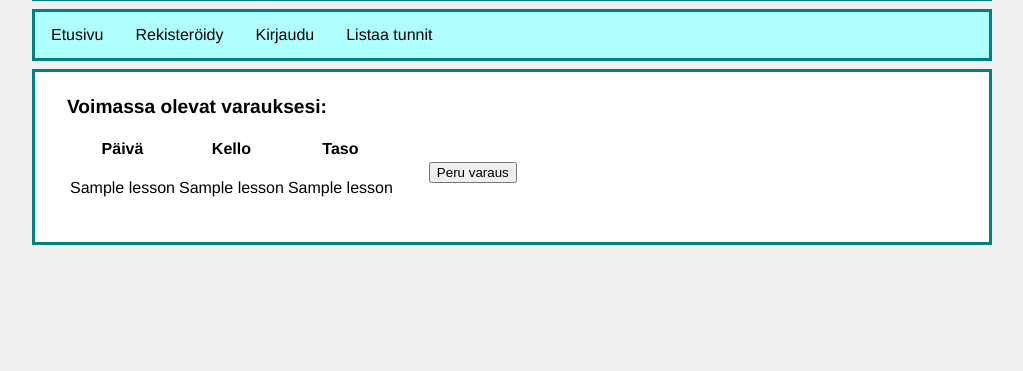
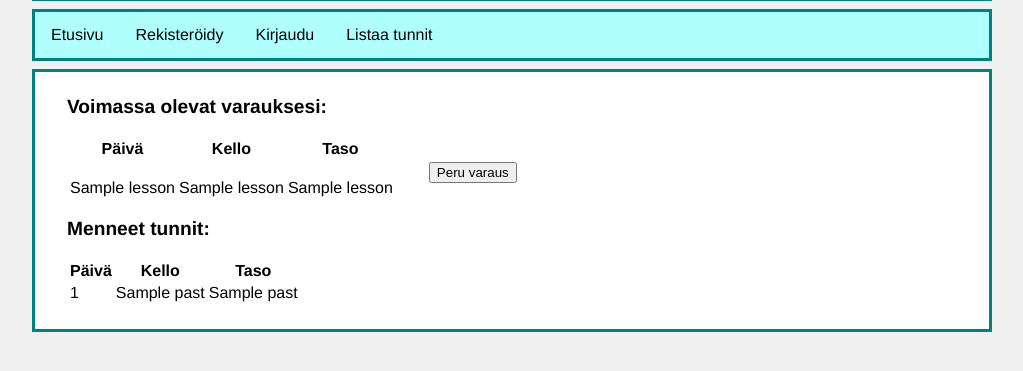
Before and after one commit to lautsar/tsoha2020, a Flask app: template templates/reservations.html in a window 1280 px wide. Shown: the part 324-695 px from the top of the page, without its empty margins (128-1151 px from the left). Run offline with Flask 2, Linux system fonts and the light colour scheme; the template is opened without the code that fills it: most values are stand-ins (such as "Sample title", 1, 10 or a date in 2020).

Commit message:
Show past reservations

```diff
--- a/templates/reservations.html
+++ b/templates/reservations.html
@@ -24,4 +24,21 @@
     </tr>
 {% endfor %}
 </table>
+
+<h3>Menneet tunnit:</h3>
+
+<table>
+    <tr>
+        <th>Päivä</th>
+        <th>Kello</th>
+        <th>Taso</th>
+    </tr>
+{% for past in past %}
+    <tr>
+        <td>{{ past[0] }}</td>
+        <td>{{ past[1] }}</td>
+        <td>{{ past[2] }}</td>
+    </tr>
+{% endfor %}
+</table>
 {% endblock %}
```
